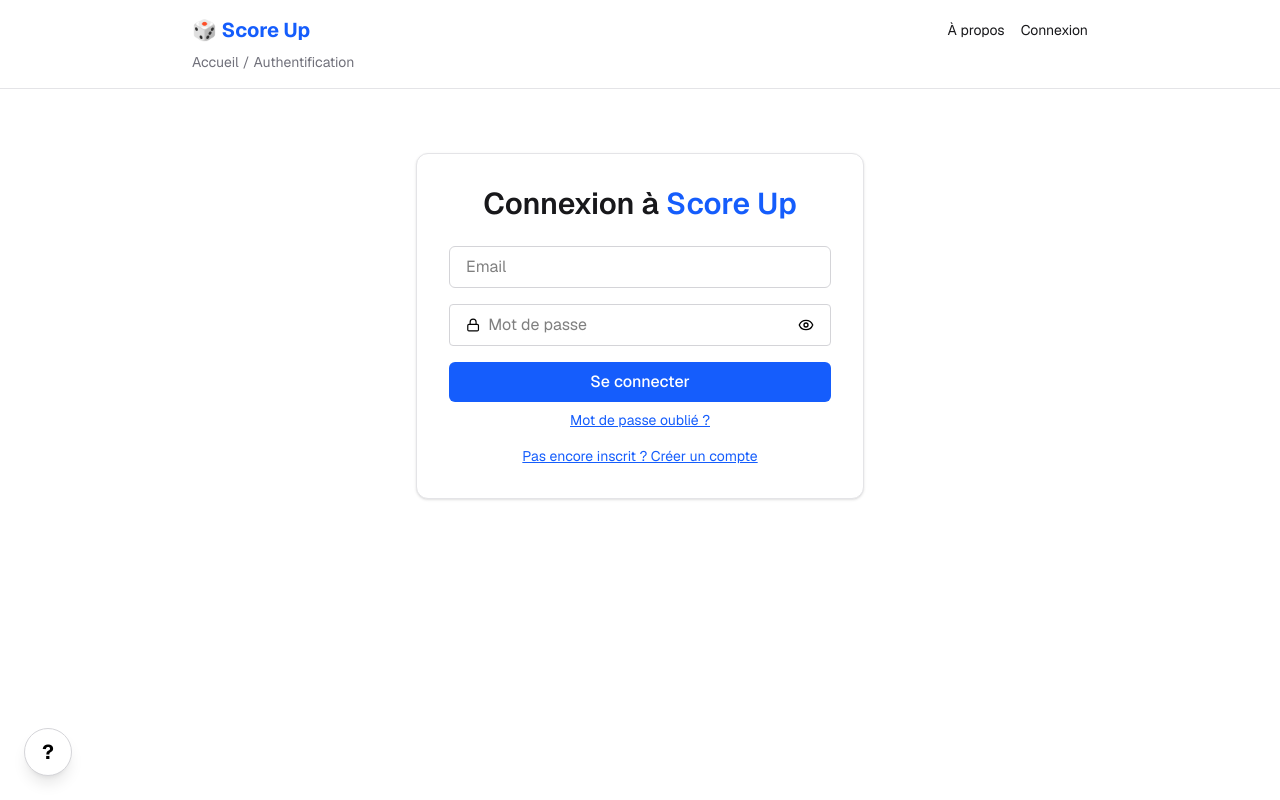
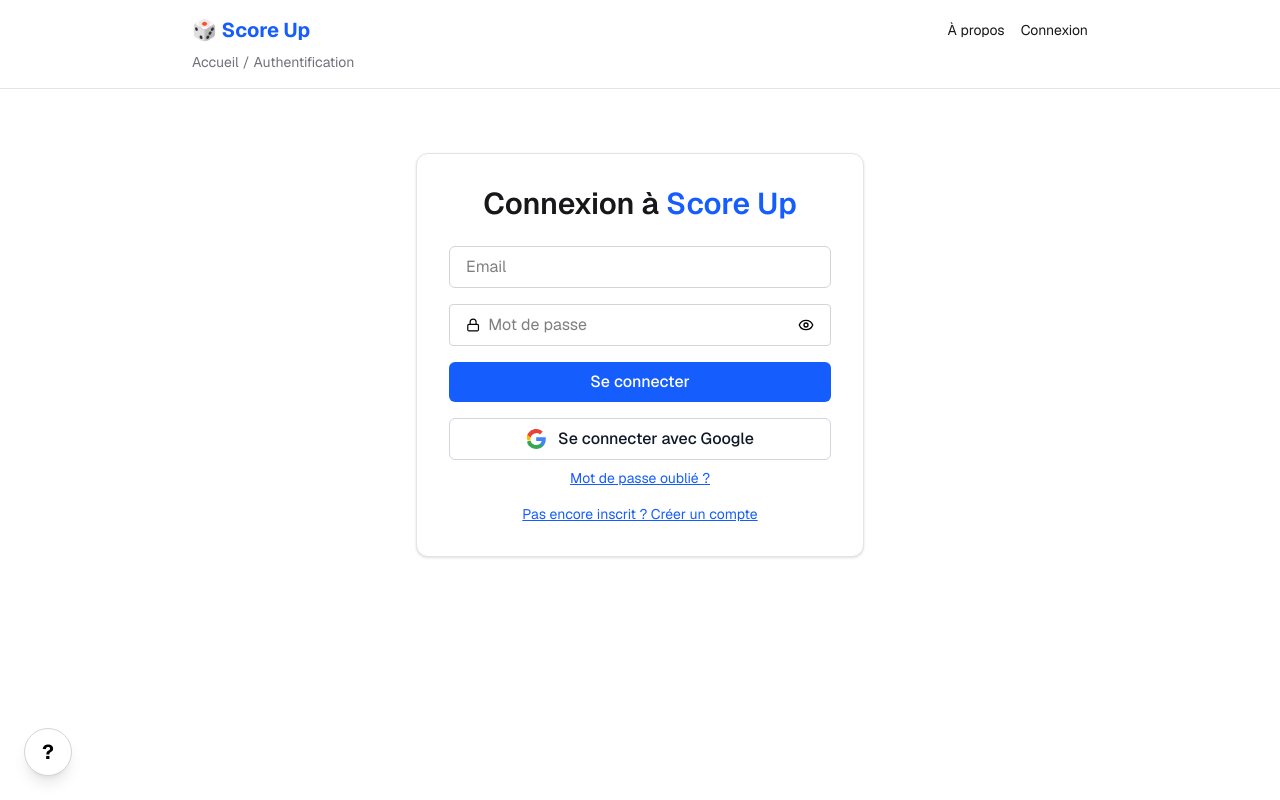
Before and after one commit to armanceau/score-up, a Next.js app in the folder my-app/: page /authentification in a window 1280 px wide. Built offline with nearby package versions, Linux system fonts and the light colour scheme; no server answers; the database is empty.

Commit message:
feat(): Connexion avec google

```diff
--- a/my-app/src/app/authentification/page.tsx
+++ b/my-app/src/app/authentification/page.tsx
@@ -19,14 +19,13 @@
       const { data } = await supabase.auth.getSession();
       if (data.session?.user) {
         setMessage("Vous êtes déjà connecté ! Redirection…");
-        setTimeout(() => {
-          router.push("/");
-        }, 3000);
+        setTimeout(() => router.push("/"), 3000);
       }
     };
     checkUser();
   }, [router]);
 
+  // --- Auth email/password ---
   const handleAuth = async () => {
     setMessage("");
     setIsError(false);
@@ -55,17 +54,23 @@
         if (error) {
           let errorMessage = "Aïe, une erreur est survenue.";
 
-          if (error.status === 400) {
+          switch (error.status) {
+            case 400:
               errorMessage = "E-mail ou mot de passe invalide.";
-          } else if (error.status === 403) {
+              break;
+            case 403:
               errorMessage = "Accès refusé.";
-          } else if (error.status === 404) {
+              break;
+            case 404:
               errorMessage = "Ressource introuvable.";
-          } else if (error.status === 429) {
+              break;
+            case 429:
               errorMessage = "Trop de tentatives, réessayez plus tard.";
-          } else if (error.status === 500) {
+              break;
+            case 500:
               errorMessage =
                 "Aïe une erreur est survenue (c'est pas toi, c'est nous).";
+              break;
           }
 
           setMessage(errorMessage);
@@ -76,8 +81,30 @@
           router.push("/");
         }
       }
-    } catch (err: unknown) {
+    } catch (err) {
       setMessage("Une erreur est survenue. Réessaie plus tard.");
+      setIsError(true);
+      console.error(err);
+    }
+  };
+
+  // --- Auth via Google ---
+  const handleOAuthSignIn = async (provider: "google") => {
+    try {
+      const { error } = await supabase.auth.signInWithOAuth({
+        provider,
+        options: { redirectTo: `${window.location.origin}/` },
+      });
+
+      if (error) {
+        setMessage(error.message);
+        setIsError(true);
+      } else {
+        setMessage("Redirection vers Google pour authentification...");
+        setIsError(false);
+      }
+    } catch (err) {
+      setMessage("Une erreur est survenue lors de l'authentification Google.");
       setIsError(true);
       console.error(err);
     }
@@ -127,6 +154,39 @@
           >
             {isSignUp ? "S'inscrire" : "Se connecter"}
           </button>
+
+          <button
+            onClick={() => handleOAuthSignIn("google")}
+            className="w-full flex items-center justify-center gap-3 px-4 py-2 rounded-md border border-gray-300 dark:border-zinc-700 bg-white dark:bg-zinc-800 text-gray-900 dark:text-white font-medium
+              hover:bg-gray-100 dark:hover:bg-zinc-700
+              hover:shadow-lg
+              transition-all duration-150 cursor-pointer"
+          >
+            <svg
+              className="w-5 h-5"
+              viewBox="0 0 533.5 544.3"
+              xmlns="http://www.w3.org/2000/svg"
+            >
+              <path
+                d="M533.5 278.4c0-17.8-1.6-35-4.6-51.6H272v97.7h147.4c-6.3 33.9-25.2 62.6-53.8 82v68h86.9c50.9-46.9 80-115.9 80-196.1z"
+                fill="#4285F4"
+              />
+              <path
+                d="M272 544.3c72.6 0 133.6-24 178.2-65.3l-86.9-68c-24.2 16.3-55 25.9-91.3 25.9-70.3 0-129.8-47.5-151.2-111.2H31.6v69.9C75.8 480.3 168.1 544.3 272 544.3z"
+                fill="#34A853"
+              />
+              <path
+                d="M120.8 329.6c-10.9-32.6-10.9-67.7 0-100.3V159.4H31.6c-21.9 43.3-21.9 94.7 0 138z"
+                fill="#FBBC05"
+              />
+              <path
+                d="M272 107.7c37.3-.6 72.9 13.5 100.1 39.1l75-75C404.8 24.6 343.8 0 272 0 168.1 0 75.8 64 31.6 159.4l89.2 69c21.4-63.7 80.9-111.2 151.2-111z"
+                fill="#EA4335"
+              />
+            </svg>
+
+            <span>Se connecter avec Google</span>
+          </button>
         </div>
 
         {!isSignUp && (
```
Lines whose indentation alone changed are shown as unchanged.
